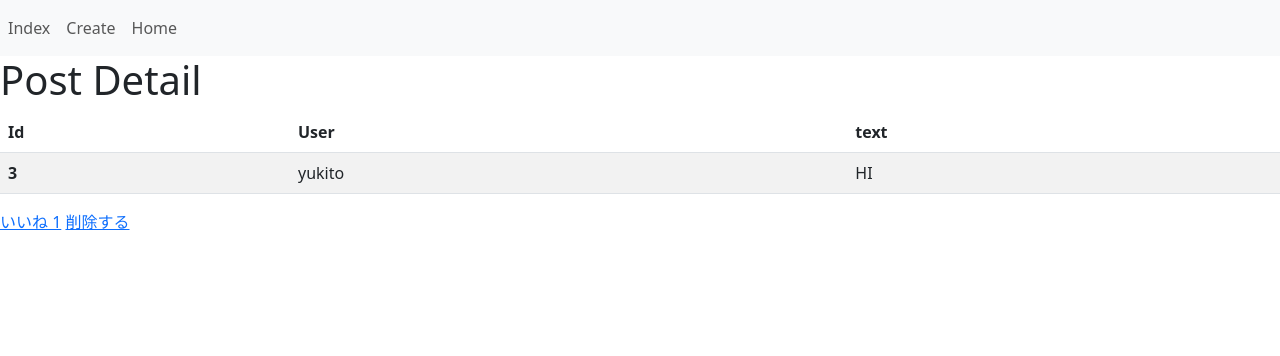
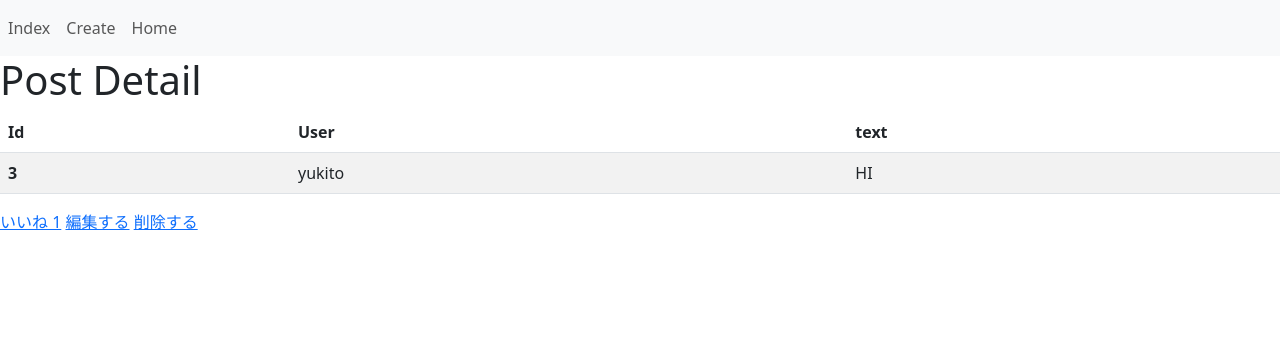
Before and after one commit to ajdjaiuoapooiad/django-django1-1231, a Django app: page /post/3 in a window 1280 px wide. Shown: the top 356 px of the page. Run offline with Django 4.2, Linux system fonts and the light colour scheme; data comes from the database, SQL or seed files in the repository; both versions use the stored data as it was after the commit.

Commit message:
finish ok

```diff
--- a/templates/core/detail.html
+++ b/templates/core/detail.html
@@ -35,6 +35,7 @@
         </tbody>
       </table>
       <a href="{% url 'like' p.id %}">いいね {{p.like}}</a>
+      <a href="{% url 'update' p.id %}">編集する</a>
       <a href="{% url 'delete' p.id %}">削除する</a>
 
   {% endblock  %}
```
Also changed, not shown: db.sqlite3.
